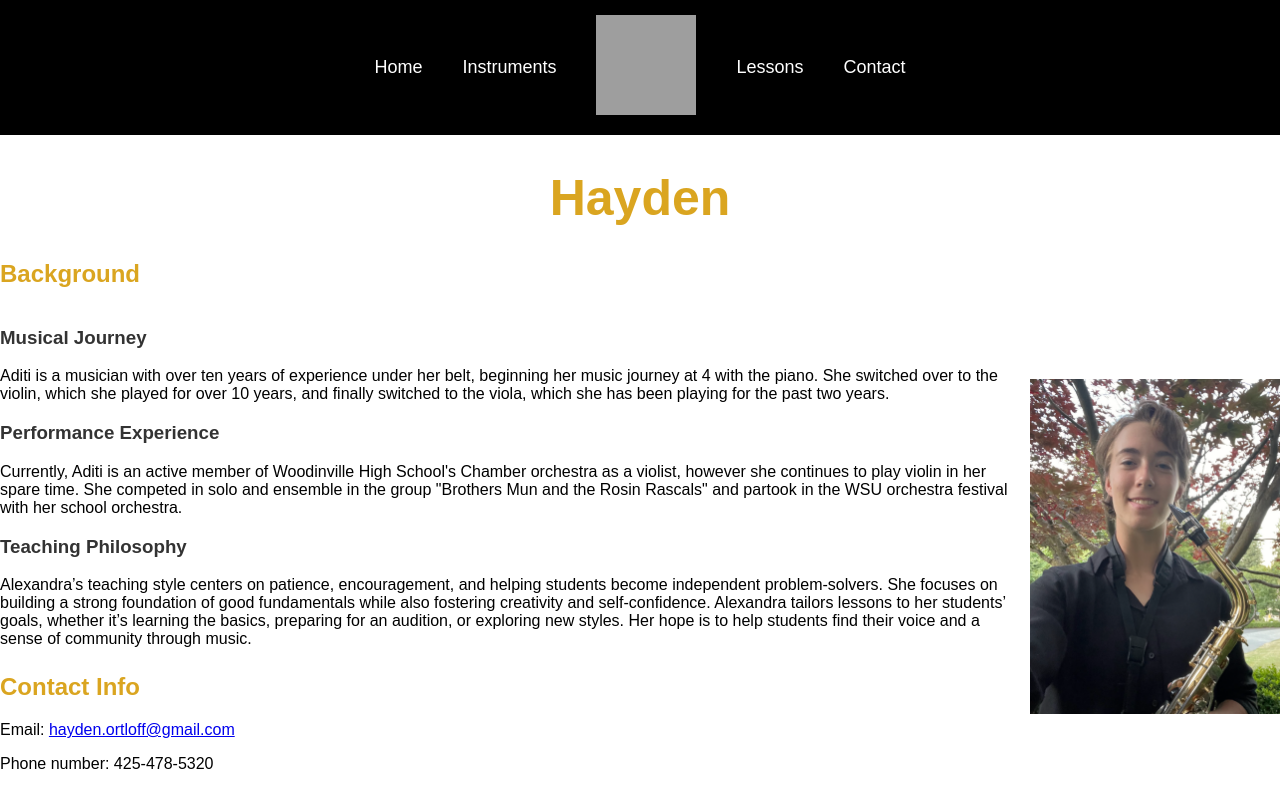
After one commit to EC1790/NovaMusic, a Flask app: page /HO in a window 1280 px wide. The commit adds this page. Run offline with Flask 3, Linux system fonts and the light colour scheme; grey boxes are pictures that could not be loaded.

Commit message:
Added Hayden O's page

```diff
--- a/app.py
+++ b/app.py
@@ -69,6 +69,10 @@ def VS():
 @app.route('/RA')
 def RA():
     return render_template("RA.html")
+
+@app.route('/HO')
+def HO():
+    return render_template("HO.html")
 
 # Routing for guitar teachers
 @app.route('/ET')
--- /dev/null
+++ b/templates/HO.html
@@ -0,0 +1,44 @@
+<!-- Hayden O teacher page connected to the TeacherPages.css and navbar
+Gives info on his musical background, and contact info
+used the background, contact and img-container divs
+-->
+<!DOCTYPE html>
+<html lang="en">
+  <head>
+    <meta charset="utf-8">
+    <meta name="viewport" content="width=device-width">
+    <title>TeacherBase</title>
+    <link rel="icon" type="image/x-icon" href="../static/NovaMusicLogo.png">
+    <link href="../static/TeacherPages.css" rel="stylesheet">
+    <script defer src="../static/loadNavbar.js"></script>
+  </head>
+
+  <body>
+    <div id="navbar"></div>
+    <h1>Hayden</h1>
+
+    <h2>Background</h2>
+    <div id="background">
+      <div>
+        <h3>Musical Journey</h3>
+        <p>Aditi is a musician with over ten years of experience under her belt, beginning her music journey at 4 with the piano. She switched over to the violin, which she played for over 10 years, and finally switched to the viola, which she has been playing for the past two years.</p>
+
+        <h3>Performance Experience</h3>
+        <p>Currently, Aditi is an active member of Woodinville High School's Chamber orchestra as a violist, however she continues to play violin in her spare time. She competed in solo and ensemble in the group "Brothers Mun and the Rosin Rascals" and partook in the WSU orchestra festival with her school orchestra.</p>
+
+        <h3>Teaching Philosophy</h3>
+        <p>Alexandra’s teaching style centers on patience, encouragement, and helping students become independent problem-solvers. She focuses on building a strong foundation of good fundamentals while also fostering creativity and self-confidence. Alexandra tailors lessons to her students’ goals, whether it’s learning the basics, preparing for an audition, or exploring new styles. Her hope is to help students find their voice and a sense of community through music.</p>
+
+        <div id="contact">
+          <h2>Contact Info</h2>
+          <p>Email: <a href="mailto:hayden.ortloff@gmail.com">hayden.ortloff@gmail.com</a></p>
+          <p>Phone number: 425-478-5320</p>
+        </div>
+      </div>
+
+      <div id="img-container">
+        <img src="../static/sasha.png" alt="Alexandra playing saxophone">
+      </div>
+    </div>
+  </body>
+</html>
--- a/templates/Instruments.html
+++ b/templates/Instruments.html
@@ -70,6 +70,7 @@
     <ul>
       <li><a href="/RA">Regina Aceves</a></li>
       <li><a href="/JB">Jude Baer</a></li>
+      <li><a href="/HO">Hayden Ortloff</a></li>
     </ul>
   </div>
 
```
